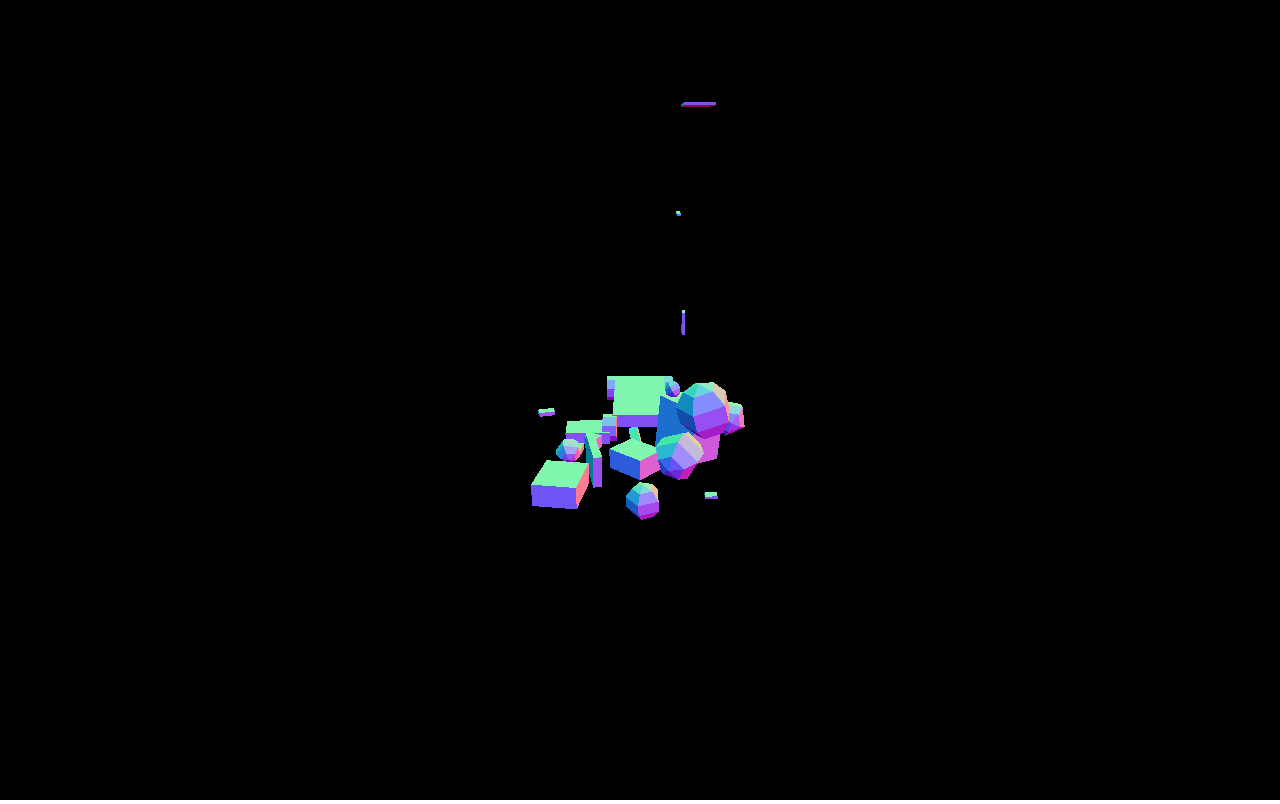
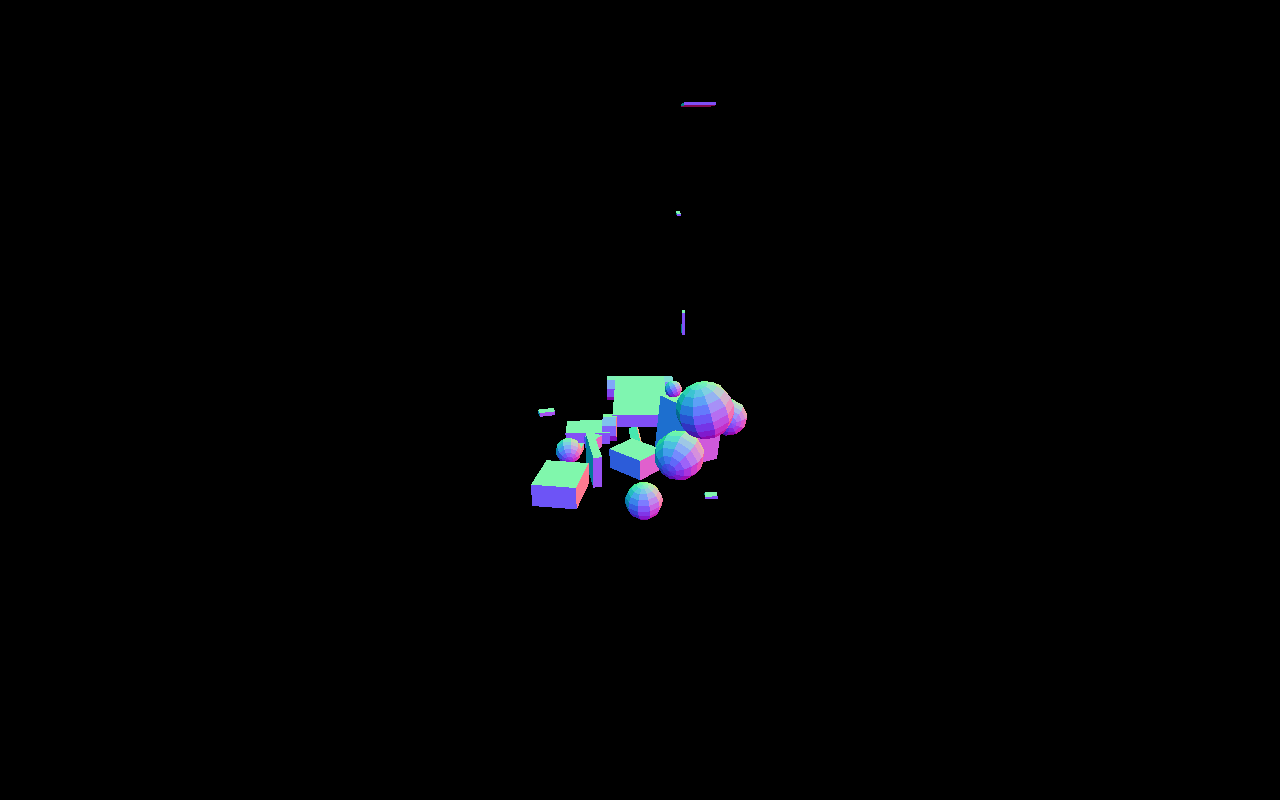
Before and after one commit to imclab/Physics, a plain HTML site: page jiglibjs2_vehicle_physics.html in a window 1280 px wide. Drawn offline with Linux system fonts and the light colour scheme.

Commit message:
Update jiglibjs2_vehicle_physics.html

```diff
--- a/jiglibjs2_vehicle_physics.html
+++ b/jiglibjs2_vehicle_physics.html
@@ -101,7 +101,7 @@
 
 						var radius = Math.random() * 4 / 2;
 
-						var geometry = new THREE.SphereGeometry( radius, 5, 5 );
+						var geometry = new THREE.SphereGeometry( radius, 10, 10 );
 						var mesh = new THREE.Mesh( geometry, material );
 
 						mesh.matrixAutoUpdate = false;
```
